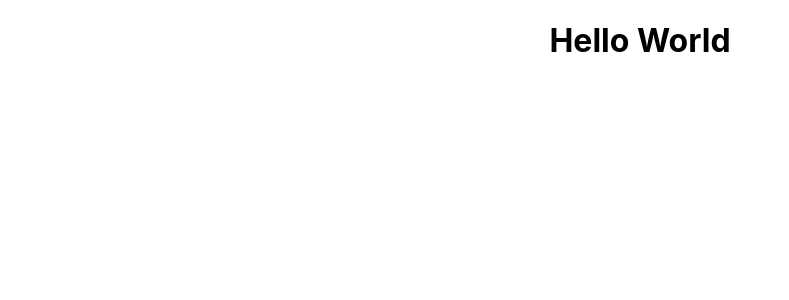
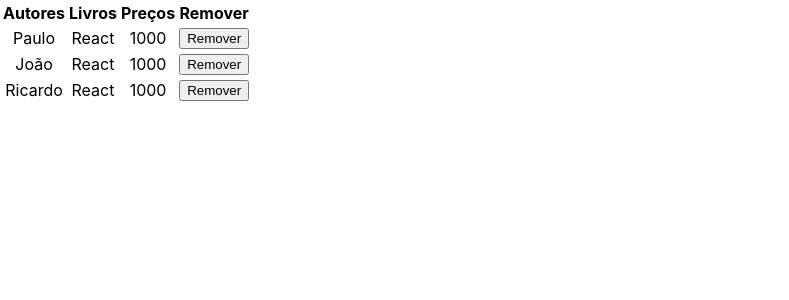
Before and after one commit to eroSilva/curso-react-alura, a React (Create React App) app: page / in a window 1280 px wide. Shown: the top 300 px of the page, without its empty margins (0-789 px from the left). Built offline with nearby package versions, Linux system fonts and the light colour scheme.

Commit message:
Cria componentes da tabela

```diff
--- a/src/App.js
+++ b/src/App.js
@@ -1,10 +1,12 @@
 import React from 'react';
+import Tabela from './Tabela';
+
 import './App.css';
 
 function App() {
   return (
     <div className="App">
-      <h1>Hello World</h1>
+      <Tabela />
     </div>
   );
 }
--- /dev/null
+++ b/src/Tabela.js
@@ -0,0 +1,58 @@
+import React, { Component } from 'react';
+
+const TableHead = () => {
+  return (
+    <thead>
+      <tr>
+        <th>Autores</th>
+        <th>Livros</th>
+        <th>Preços</th>
+        <th>Remover</th>
+      </tr>
+    </thead>
+  );
+};
+
+const TableBody = () => {
+  return (
+    <tbody>
+      <tr>
+        <td>Paulo</td>
+        <td>React</td>
+        <td>1000</td>
+        <td>
+          <button type="button">Remover</button>
+        </td>
+      </tr>
+      <tr>
+        <td>João</td>
+        <td>React</td>
+        <td>1000</td>
+        <td>
+          <button type="button">Remover</button>
+        </td>
+      </tr>
+      <tr>
+        <td>Ricardo</td>
+        <td>React</td>
+        <td>1000</td>
+        <td>
+          <button type="button">Remover</button>
+        </td>
+      </tr>
+    </tbody>
+  );
+};
+
+class Tabela extends Component {
+  render() {
+    return(
+      <table>
+        <TableHead />
+        <TableBody />
+      </table>
+    );
+  }
+}
+
+export default Tabela;
```
